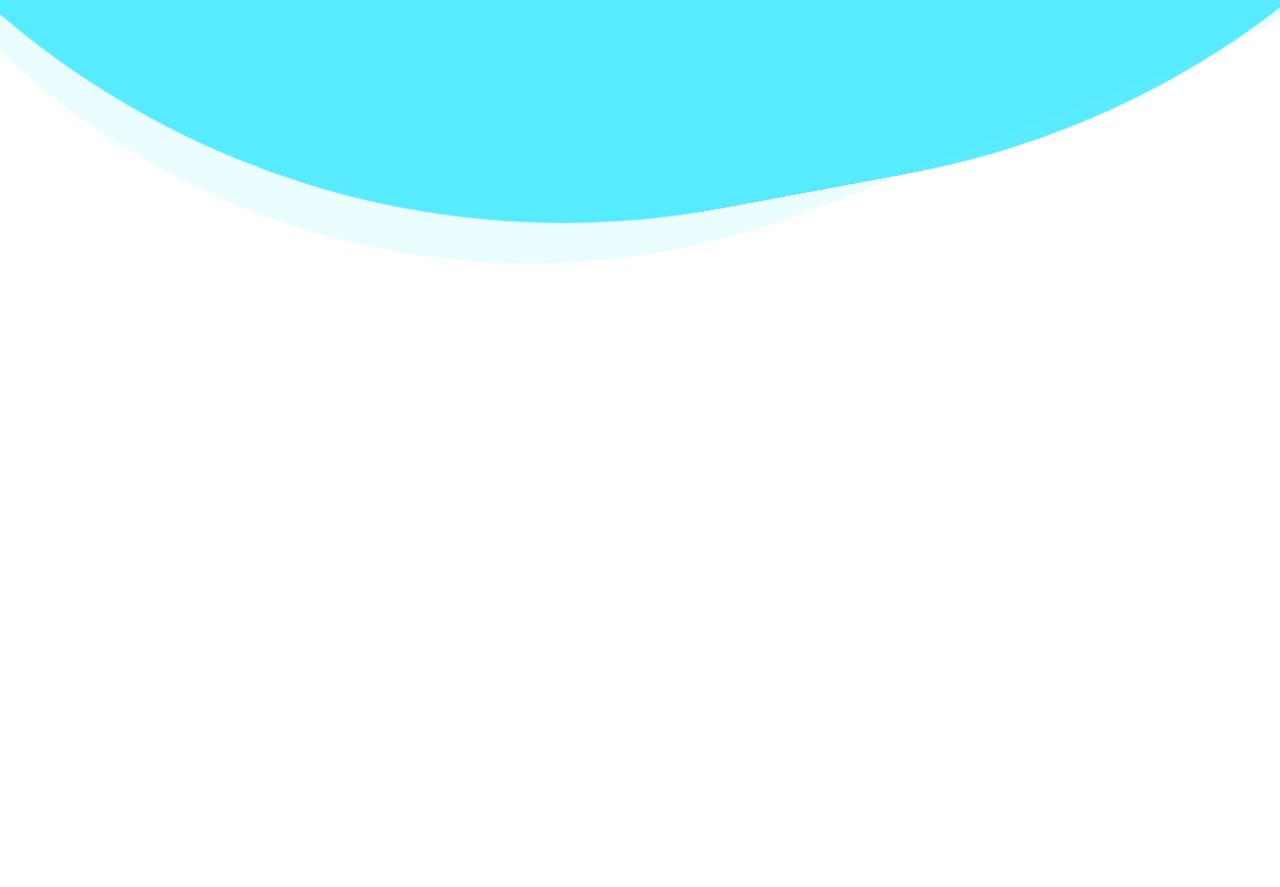
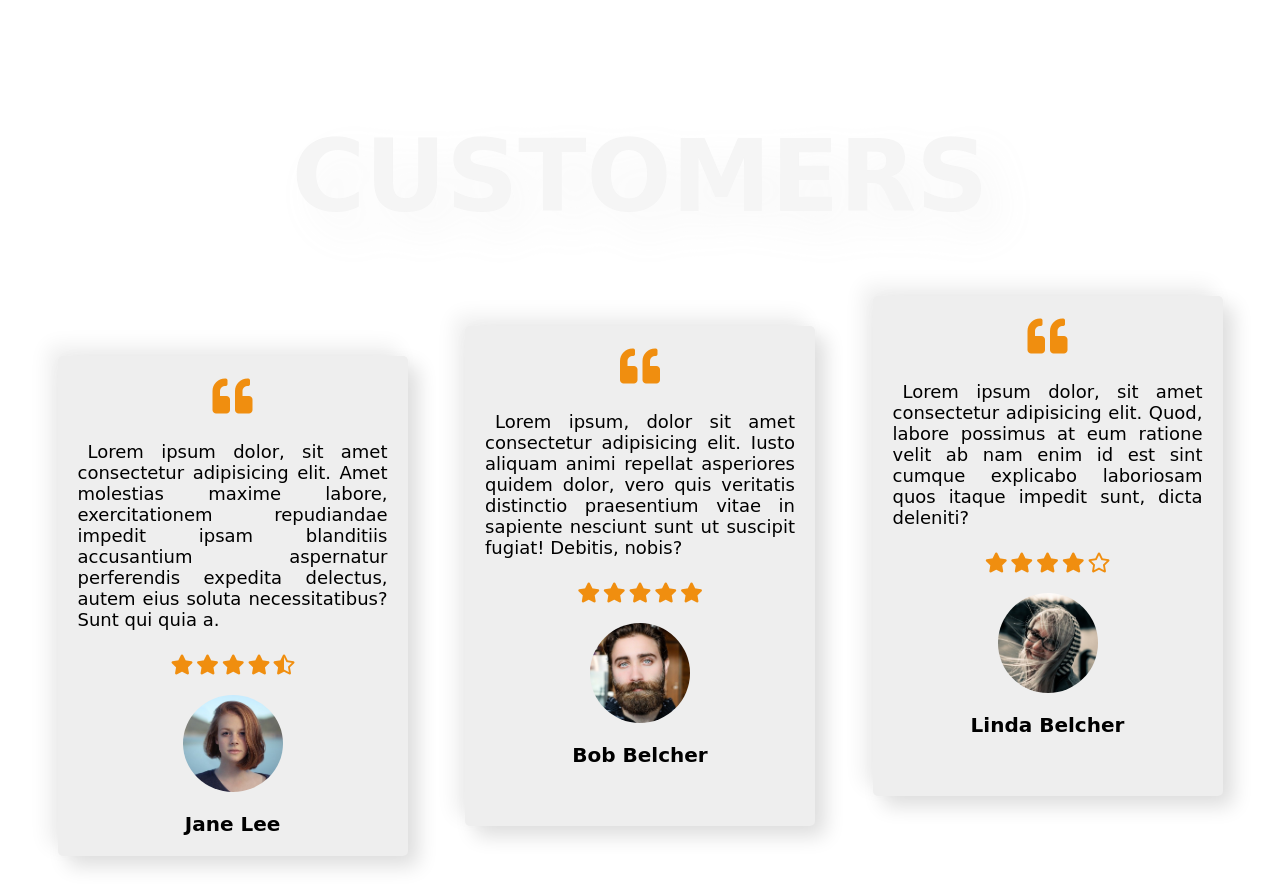
Before and after one commit to terahje/CreativeDesign, a plain HTML site: page index.html in a window 1280 px wide. Shown: the part 713-1600 px from the top of the page. Before the commit the page ends 1266 px from the top, so only its background shows below. Drawn offline with Linux system fonts and the light colour scheme; a web font is replaced by a local one.

Commit message:
added customers section

```diff
--- a/index.html
+++ b/index.html
@@ -25,6 +25,69 @@
             </div>
         </section>
         <!-- End of Section 1 -->
+
+        <!-- Section 2 -->
+        <section class="section-2">
+            <h1 class="section-heading">Customers</h1>
+            <div class="customers-wrapper">
+                <div class="customer">
+                    <i class="fas fa-quote-left"></i>
+                    <p class="customer-text">
+                        Lorem ipsum dolor, sit amet consectetur adipisicing elit.
+                        Amet molestias maxime labore, exercitationem repudiandae
+                        impedit ipsam blanditiis accusantium aspernatur perferendis
+                        expedita delectus, autem eius soluta necessitatibus? Sunt qui quia a.
+                    </p>
+                    <div class="customer-rating">
+                        <i class="fas fa-star"></i>
+                        <i class="fas fa-star"></i>
+                        <i class="fas fa-star"></i>
+                        <i class="fas fa-star"></i>
+                        <i class="fas fa-star-half-alt"></i>
+                    </div>
+                    <img src="images/customer-img-1.jpg" alt="customer pictur" class="customer-img">
+                    <h4 class="customer-name">Jane Lee</h4>
+                </div>
+                <div class="customer">
+                    <i class="fas fa-quote-left"></i>
+                    <p class="customer-text">
+                        Lorem ipsum, dolor sit amet consectetur adipisicing elit.
+                        Iusto aliquam animi repellat asperiores quidem dolor, vero
+                        quis veritatis distinctio praesentium vitae in sapiente
+                        nesciunt sunt ut suscipit fugiat! Debitis, nobis?
+                    </p>
+                    <div class="customer-rating">
+                        <i class="fas fa-star"></i>
+                        <i class="fas fa-star"></i>
+                        <i class="fas fa-star"></i>
+                        <i class="fas fa-star"></i>
+                        <i class="fas fa-star"></i>
+                    </div>
+                    <img src="images/customer-img-2.jpg" alt="customer picture" class="customer-img">
+                    <h4 class="customer-name">Bob Belcher</h4>
+                </div>
+                <div class="customer">
+                    <i class="fas fa-quote-left"></i>
+                    <p class="customer-text">
+                        Lorem ipsum dolor, sit amet consectetur adipisicing elit.
+                        Quod, labore possimus at eum ratione velit ab nam enim id
+                        est sint cumque explicabo laboriosam quos itaque impedit
+                        sunt, dicta deleniti?
+                    </p>
+                    <div class="customer-rating">
+                        <i class="fas fa-star"></i>
+                        <i class="fas fa-star"></i>
+                        <i class="fas fa-star"></i>
+                        <i class="fas fa-star"></i>
+                        <i class="far fa-star"></i>
+                    </div>
+                    <img src="images/customer-img-3.jpg" alt="customer picture" class="customer-img">
+                    <h4 class="customer-name">Linda Belcher</h4>
+                </div>
+            </div>
+        </section>
+
+        <!-- End of Section 2 -->
     </div>
     <script src="script.js"></script>
 </body>
--- a/style.css
+++ b/style.css
@@ -35,7 +35,7 @@ body {
   height: 150vw;
   background-color: rgba(50, 231, 255, 0.8);
   position: absolute;
-  top: -125%;
+  top: -125vw;
   left: calc(50% - 75vw);
   border-radius: 45%;
   animation: rotate 30s infinite;
@@ -63,4 +63,144 @@ body {
   }
 }
 
+.navbar {
+  position: relative;
+  z-index: 20;
+  top: 4rem;
+  display: flex;
+  justify-content: space-evenly;
+}
+
+.navbar-link {
+  font-size: 2.2rem;
+  font-weight: 700;
+  letter-spacing: 0.2rem;
+  color: #fff;
+  width: 1.5rem;
+  word-wrap: break-word;
+  text-align: center;
+  transition: all 0.5s;
+}
+
+.navbar-link:hover {
+  width: 15rem;
+  background-color: rgba(255, 255, 255, 0.2);
+  transition: all 2.5s;
+}
+
+.section-1-heading {
+  font-size: 8rem;
+  font-family: 'Monoton', cursive;
+  position: absolute;
+  top: 18vw;
+  left: 50%;
+  transform: translateX(-50%);
+  text-shadow: 0.3rem 0.3rem 0.3rem #888;
+  color: #fff;
+  background-color: #fff;
+  width: 85rem;
+  text-align: center;
+  padding: 0.8rem 1.6rem;
+  border-radius: 0.8rem;
+  opacity: 0.9;
+}
+
+.logo {
+  position: absolute;
+  top: 70%;
+  left: 50%;
+  transform: translateX(-50%);
+}
+
+.logo i {
+  font-size: 15rem;
+  color: rgba(50, 231, 255, 0.8);
+  text-shadow: 0.1rem 0.1rem 0.2rem #ddd, -0.1rem -0.1rem 0.2rem #ddd;
+}
+
 /* End of Section 1 */
+
+/* Section 2 */
+.section-2 {
+  width: 100%;
+  height: 100vh;
+  display: flex;
+  flex-direction: column;
+  justify-content: space-around;
+}
+
+.section-heading {
+  font-size: 10rem;
+  font-weight: bold;
+  text-transform: uppercase;
+  color: #999;
+  text-align: center;
+  opacity: 0.1;
+  text-shadow: 2rem 2rem 4rem #aaa;
+}
+
+.customers-wrapper {
+  display: flex;
+  justify-content: space-evenly;
+  align-items: center;
+  height: 70%;
+}
+
+.customer {
+  width: 35rem;
+  height: 50rem;
+  background-color: #eee;
+  display: flex;
+  flex-direction: column;
+  align-items: center;
+  border-radius: 0.5rem;
+  padding: 2rem;
+  box-shadow: 1rem 1rem 2rem #ddd, -1rem -1rem 2rem #eee;
+  transition: box-shadow 0.5s;
+}
+
+.customer:hover {
+  box-shadow: 2rem 2rem 3rem #ddd, -2rem -2rem 3rem #eee;
+}
+
+.customer:first-child {
+  align-self: flex-end;
+}
+.customer:last-child {
+  align-self: flex-start;
+}
+
+.fa-quote-left {
+  font-size: 4rem;
+  color: #f08e0f;
+}
+
+.customer-text {
+  font-size: 1.8rem;
+  margin: 2.5rem 0;
+  text-align: justify;
+}
+
+.customer-text::first-letter {
+  margin-left: 1rem;
+}
+
+.customer-rating i {
+  font-size: 2rem;
+  color: #f08e0f;
+}
+
+.customer-img {
+  width: 10rem;
+  height: 10rem;
+  object-fit: cover;
+  margin: 2rem 0;
+  border-radius: 50%;
+}
+
+.customer-name {
+  font-size: 2rem;
+  font-weight: 700;
+}
+
+/* End of Section 2 */
```
